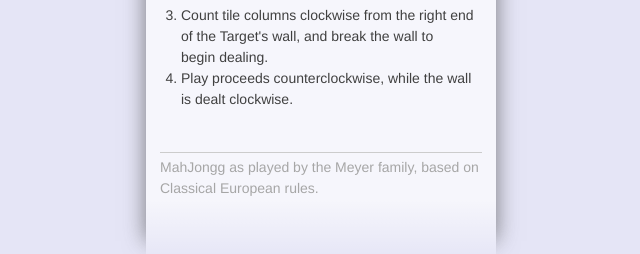
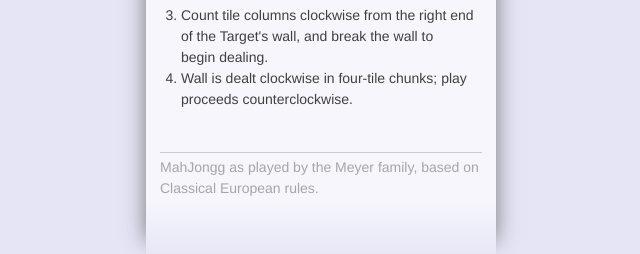
Before and after one commit to oddbird/mahjongg, a plain HTML site: page index.html in a window 1280 px wide. Shown: the part 1108-1362 px from the top of the page, 319-959 px from the left. Drawn offline with Linux system fonts and the light colour scheme.

Commit message:
Clarified final getting started step.

```diff
--- a/index.html
+++ b/index.html
@@ -163,7 +163,8 @@
     <li>Target rolls two dice, and adds to East Wind's&nbsp;roll.</li>
     <li>Count tile columns clockwise from the right end of the Target's wall,
       and break the wall to begin&nbsp;dealing.</li>
-    <li>Play proceeds counterclockwise, while the wall is dealt&nbsp;clockwise.</li>
+    <li>Wall is dealt clockwise in four-tile chunks; play
+      proceeds&nbsp;counterclockwise.</li>
   </ol>
   </div>
 
```
